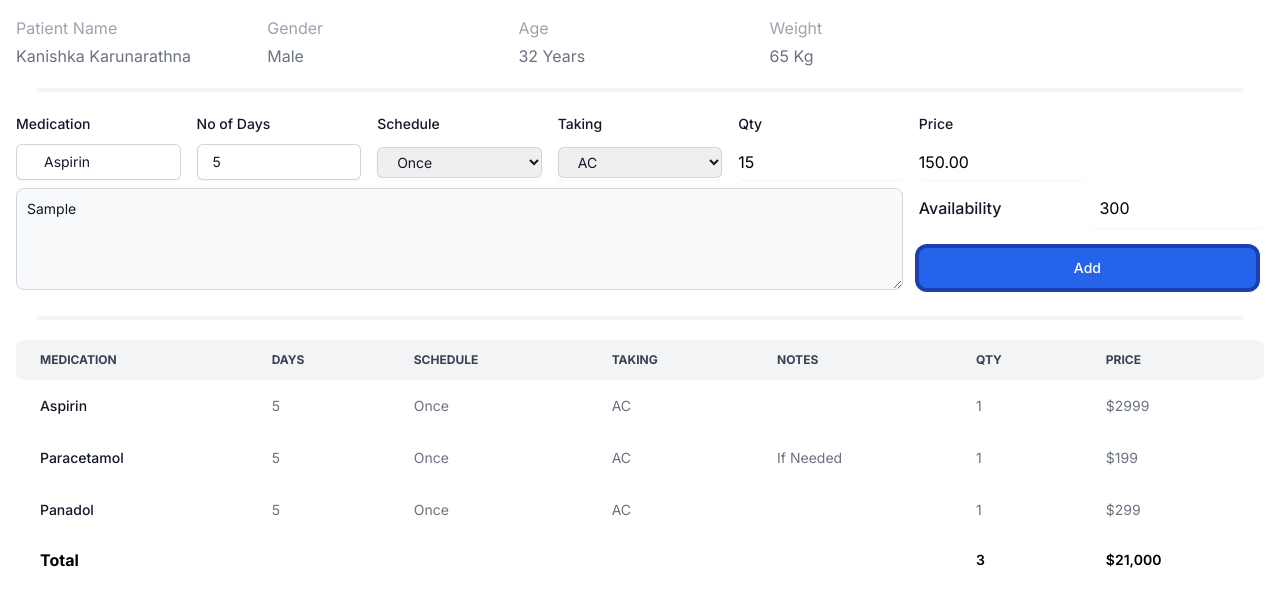
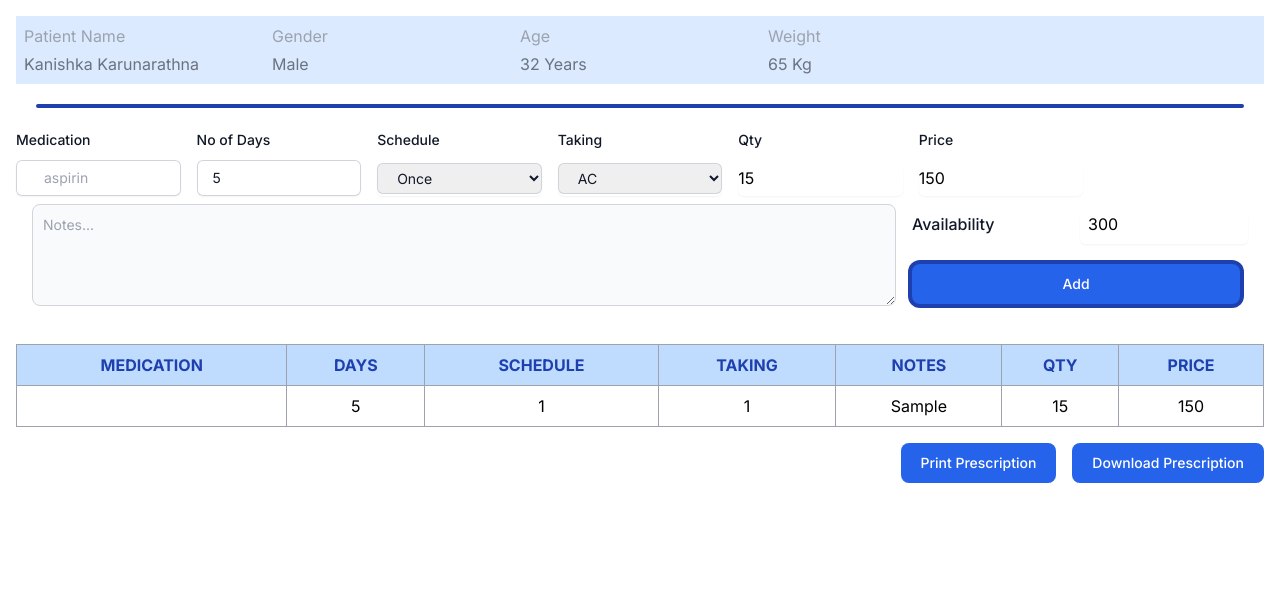
Before and after one commit to chan4lk/medi98, a Next.js app in the folder prescription-builder/: page / in a window 1280 px wide. Both pictures are taken after typing "Sample" into the empty fields and a click on the button "Add". Shown: the top 606 px of the page. Built offline with nearby package versions, Linux system fonts and the light colour scheme.

Commit message:
Updated Medication Screen

```diff
--- a/prescription-builder/components/AutoComplete.tsx
+++ b/prescription-builder/components/AutoComplete.tsx
@@ -1,10 +1,13 @@
 import React, { useRef, useState } from 'react';
 
-export interface AutoCompleteProps {
-    list: string[],
-    value: string,
-    onChange: (selected: string) => void
+    export interface AutoCompleteProps {
+        list: string[];
+        value: string;
+        onChange: (selected: string) => void;
+        onSelect: (selected: string) => void; // Add onSelect prop to the interface
+        placeholder: string; // Add placeholder prop to the interface
 }
+
 
 export const AutoComplete: React.FC<AutoCompleteProps> = ({ list, onChange, value }) => {
     const [showSuggestions, setShowSuggestions] = useState<boolean>(false); // State to control showing suggestions
--- a/prescription-builder/components/Line.tsx
+++ b/prescription-builder/components/Line.tsx
@@ -1,3 +1,3 @@
 import React from 'react';
 
-export const Line = () => <hr className="w-200 h-1 mx-5 my-4 bg-gray-100 border-0 rounded md:my-1 dark:bg-sky-600" />;
+export const Line = () => <hr className="w-200 h-1 mx-5 my-4 bg-blue-800 border-0 rounded md:my-1 dark:bg-sky-600" />;
--- a/prescription-builder/components/MedicationSelection.tsx
+++ b/prescription-builder/components/MedicationSelection.tsx
@@ -1,12 +1,39 @@
-"use client"
+// MedicationSelection.tsx
 import React, { useState } from 'react';
 import { MediColumn } from './MediColumn';
 import { AutoComplete } from './AutoComplete';
 import drugNames from './drugNames';
 
-export const MedicationSelection = () => {
-    const [medication, setMedication] = useState(drugNames[0]);
-    return <MediColumn label="Medication" columnFor="medication" span={2}>
-        <AutoComplete list={drugNames} onChange={setMedication} value={medication} />
-    </MediColumn>;
+interface MedicationSelectionProps {
+    onSelect: (selection: string) => void;
+}
+
+const MedicationSelection: React.FC<MedicationSelectionProps> = ({ onSelect }) => {
+    const [inputValue, setInputValue] = useState<string>('');
+
+    const handleInputChange = (value: string) => {
+        setInputValue(value);
+    };
+
+    const handleMedicationSelect = (selectedMedication: string) => {
+        onSelect(selectedMedication);
+    };
+
+    const filteredDrugs = drugNames.filter(drug =>
+        drug.toLowerCase().includes(inputValue.toLowerCase())
+    );
+
+    return (
+        <MediColumn label="Medication" columnFor="medication" span={2}>
+            <AutoComplete
+                list={filteredDrugs}
+                onChange={handleInputChange}
+                onSelect={handleMedicationSelect}
+                value={inputValue}
+                placeholder="Type to search..."
+            />
+        </MediColumn>
+    );
 };
+
+export default MedicationSelection;
--- a/prescription-builder/components/newPage.tsx
+++ b/prescription-builder/components/newPage.tsx
@@ -1,23 +1,84 @@
-import React from 'react';
+"use client"
+import React, { useState } from 'react';
 import { Header } from './Header';
 import { Line } from './Line';
 import { MediColumn } from './MediColumn';
-import { Summary } from './Summary';
-import { MedicationSelection } from './MedicationSelection';
+import MedicationSelection from './MedicationSelection';
+
+interface MedicationDetails {
+    selection: string;
+    days: number;
+    schedule: string;
+    taking: string;
+    notes: string;
+    qty: number;
+    price: number;
+}
 
 const NewPage: React.FC = () => {
+    const [medicationDetails, setMedicationDetails] = useState<MedicationDetails>({
+        selection: '',
+        days: 5,
+        schedule: '1',
+        taking: '1',
+        notes: '',
+        qty: 15,
+        price: 150.00,
+    });
 
-    return <div className='p-4 grid grid-cols-1 gap-4 bg-midnight text-tahiti'>
+    const [tableData, setTableData] = useState<MedicationDetails[]>([]);
+
+    const handleAdd = () => {
+        const newMedicationDetails = { ...medicationDetails };
+        setTableData([...tableData, newMedicationDetails]);
+        setMedicationDetails({
+            selection: '',
+            days: 5,
+            schedule: '1',
+            taking: '1',
+            notes: '',
+            qty: 15,
+            price: 150.00,
+        });
+    };
+    const handlePrint = () => {
+        // Implement your print functionality here
+        window.print();
+    };
+
+    const handleDownload = () => {
+        // Implement your download functionality here
+        // For example, you can create a downloadable PDF
+    };
+
+    return (
+        <div className='p-4 grid grid-cols-1 gap-4 bg-midnight text-tahiti'>
+            <div className="bg-blue-100 text-white p-2">
                 <Header />
+            </div>
             <Line />
             <div>
                 <div className='grid md:grid-cols-7 gap-4'>
-                <MedicationSelection />
+                    <MedicationSelection onSelect={(selection) => setMedicationDetails({ ...medicationDetails, selection })} />
                     <MediColumn label={"No of Days"} columnFor="days">
-                    <input type="number" defaultValue="5" name="days" id="days" className="block w-full rounded-md border-0 py-1.5 pl-4 pr-10 text-gray-900 ring-1 ring-inset ring-gray-300 placeholder:text-gray-400 focus:ring-2 focus:ring-inset focus:ring-indigo-600 sm:text-sm sm:leading-6" placeholder="5" />
+                        <input
+                            type="number"
+                            defaultValue="5"
+                            name="days"
+                            id="days"
+                            className="block w-full rounded-md border-0 py-1.5 pl-4 pr-10 text-gray-900 ring-1 ring-inset ring-gray-300 placeholder:text-gray-400 focus:ring-2 focus:ring-inset focus:ring-indigo-600 sm:text-sm sm:leading-6"
+                            placeholder="5"
+                            onChange={(e) => setMedicationDetails({ ...medicationDetails, days: parseInt(e.target.value, 10) })}
+                        />
                     </MediColumn>
                     <MediColumn label="Schedule" columnFor="schedule">
-                    <select title='schedule' defaultValue={"1"} id="schedule" className="block w-full rounded-md border-0 py-1.5 pl-4 pr-50 text-gray-900 ring-1 ring-inset ring-gray-300 placeholder:text-gray-400 focus:ring-2 focus:ring-inset focus:ring-indigo-600 sm:text-sm sm:leading-6">
+                        <select
+                            title='schedule'
+                            defaultValue={"1"}
+                            id="schedule"
+                            className="block w-full rounded-md border-0 py-1.5 pl-4 pr-50 text-gray-900 ring-1 ring-inset ring-gray-300 placeholder:text-gray-400 focus:ring-2 focus:ring-inset focus:ring-indigo-600 sm:text-sm sm:leading-6"
+                            onChange={(e) => setMedicationDetails({ ...medicationDetails, schedule: e.target.value })}
+                        >
                             <option value="1">Once</option>
                             <option value="2">TD</option>
                             <option value="3">TTD</option>
@@ -25,35 +86,97 @@ const NewPage: React.FC = () => {
                         </select>
                     </MediColumn>
                     <MediColumn label="Taking" columnFor="taking">
-                    <select defaultValue={"1"} title="taking" id="taking" className="block w-full rounded-md border-0 py-1.5 pl-4 pr-10 text-gray-900 ring-1 ring-inset ring-gray-300 placeholder:text-gray-400 focus:ring-2 focus:ring-inset focus:ring-indigo-600 sm:text-sm sm:leading-6">
+                        <select
+                            defaultValue={"1"}
+                            title="taking"
+                            id="taking"
+                            className="block w-full rounded-md border-0 py-1.5 pl-4 pr-10 text-gray-900 ring-1 ring-inset ring-gray-300 placeholder:text-gray-400 focus:ring-2 focus:ring-inset focus:ring-indigo-600 sm:text-sm sm:leading-6"
+                            onChange={(e) => setMedicationDetails({ ...medicationDetails, taking: e.target.value })}
+                        >
                             <option value="1">AC</option>
                             <option value="2">BC</option>
                         </select>
                     </MediColumn>
                     <MediColumn label="Qty" columnFor="qty">
-                    <span>15</span>
+                        <span>{medicationDetails.qty}</span>
                     </MediColumn>
                     <MediColumn label="Price" columnFor="price">
-                    <span>150.00</span>
+                        <span>{medicationDetails.price}</span>
                     </MediColumn>
                 </div>
-            <div className='grid md:grid-cols-7 pt-2 gap-4'>
+                <div className='p-4 grid md:grid-cols-7 pt-2 gap-4'>
                     <div className='md:col-span-5 sm:col-span-7'>
-                    <textarea id="message" rows={4} className="block p-2.5 w-full text-sm text-gray-900 bg-gray-50 rounded-lg border border-gray-300 focus:ring-blue-500 focus:border-blue-500 " placeholder="Notes..."></textarea>
+                        <textarea
+                            id="notes"
+                            rows={4}
+                            className="block p-2.5 w-full text-sm text-gray-900 bg-gray-50 rounded-lg border border-gray-300 focus:ring-blue-500 focus:border-blue-500"
+                            placeholder="Notes..."
+                            value={medicationDetails.notes}
+                            onChange={(e) => setMedicationDetails({ ...medicationDetails, notes: e.target.value })}
+                        ></textarea>
                     </div>
                     <div className='grid md:grid-cols-1 sm:grid-cols-1 md:col-span-2 sm:col-span-7'>
                         <div className='grid md:grid-cols-2 sm:grid-cols-2 pt-2'>
                             <div className="block text-md font-medium leading-6 text-gray-900">Availability</div>
                             <div className="relative rounded-md shadow-sm md:pl-2 pb-2">300</div>
                         </div>
-                    <div className='grid md:col-span-2 sm:col-span-2'><button type="button" className="text-white focus:ring-4 font-medium rounded-lg text-sm px-5 py-2.5 me-2 mt-5 mb-2 bg-blue-600 hover:bg-blue-700 outline-none focus:ring-blue-800">Add</button></div>
+                        <div className='grid md:col-span-2 sm:col-span-2'>
+                            <button
+                                type="button"
+                                className="text-white focus:ring-4 font-medium rounded-lg text-sm px-5 py-2.5 me-2 mt-5 mb-2 bg-blue-600 hover:bg-blue-700 outline-none focus:ring-blue-800"
+                                onClick={handleAdd}
+                            >
+                                Add
+                            </button>
                         </div>
                     </div>
                 </div>
+            </div>
+            <div className="overflow-x-auto">
+                <table className="table-auto w-full border-collapse border border-gray-400">
+                    <thead>
+                        <tr className="bg-blue-200 text-blue-800">
+                            <th className="border border-gray-400 p-2">MEDICATION</th>
+                            <th className="border border-gray-400 p-2">DAYS</th>
+                            <th className="border border-gray-400 p-2">SCHEDULE</th>
+                            <th className="border border-gray-400 p-2">TAKING</th>
+                            <th className="border border-gray-400 p-2">NOTES</th>
+                            <th className="border border-gray-400 p-2">QTY</th>
+                            <th className="border border-gray-400 p-2">PRICE</th>
+                        </tr>
+                    </thead>
+                    <tbody>
+                        {tableData.map((data, index) => (
+                            <tr key={index} className="text-center">
+                                <td className="border border-gray-400 p-2">{data.selection}</td>
+                                <td className="border border-gray-400 p-2">{data.days}</td>
+                                <td className="border border-gray-400 p-2">{data.schedule}</td>
+                                <td className="border border-gray-400 p-2">{data.taking}</td>
+                                <td className="border border-gray-400 p-2">{data.notes}</td>
+                                <td className="border border-gray-400 p-2">{data.qty}</td>
+                                <td className="border border-gray-400 p-2">{data.price}</td>
+                            </tr>
+                        ))}
+                    </tbody>
+                </table>
+                <div className="flex justify-end pt-4">
+    <button
+        className="text-white font-medium rounded-lg text-sm px-5 py-2.5 mr-4 bg-blue-600 hover:bg-blue-700 focus:outline-none focus:ring-2 focus:ring-blue-800"
+        onClick={handlePrint}
+    >
+        Print Prescription
+    </button>
+    <button
+        className="text-white font-medium rounded-lg text-sm px-5 py-2.5 bg-blue-600 hover:bg-blue-700 focus:outline-none focus:ring-2 focus:ring-blue-800"
+        onClick={handleDownload}
+    >
+        Download Prescription
+    </button>
+</div>
 
-        <Line />
-        <Summary />
             </div>
+        </div>
+    );
 };
 
 export default NewPage;
```
Lines whose indentation alone changed are shown as unchanged.
